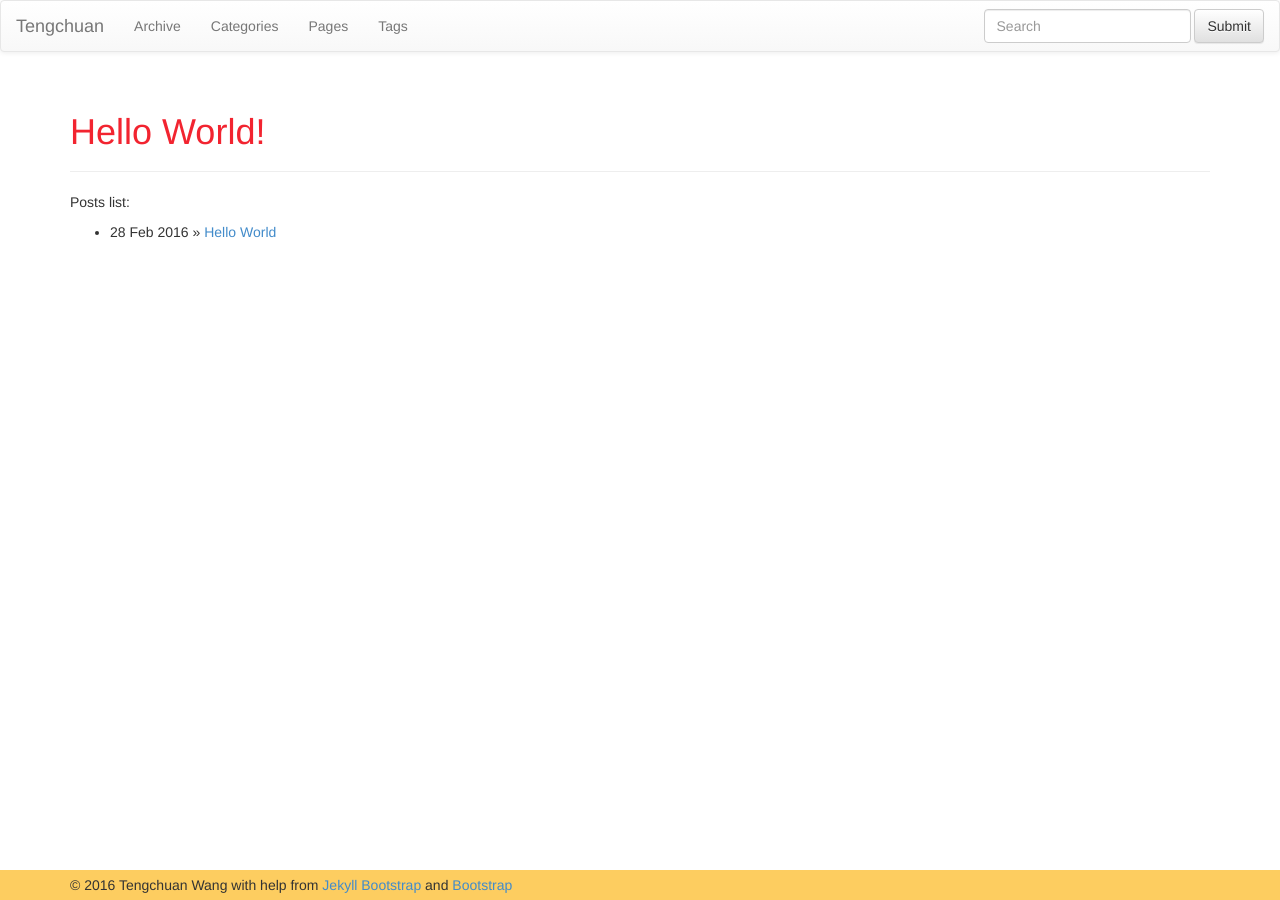
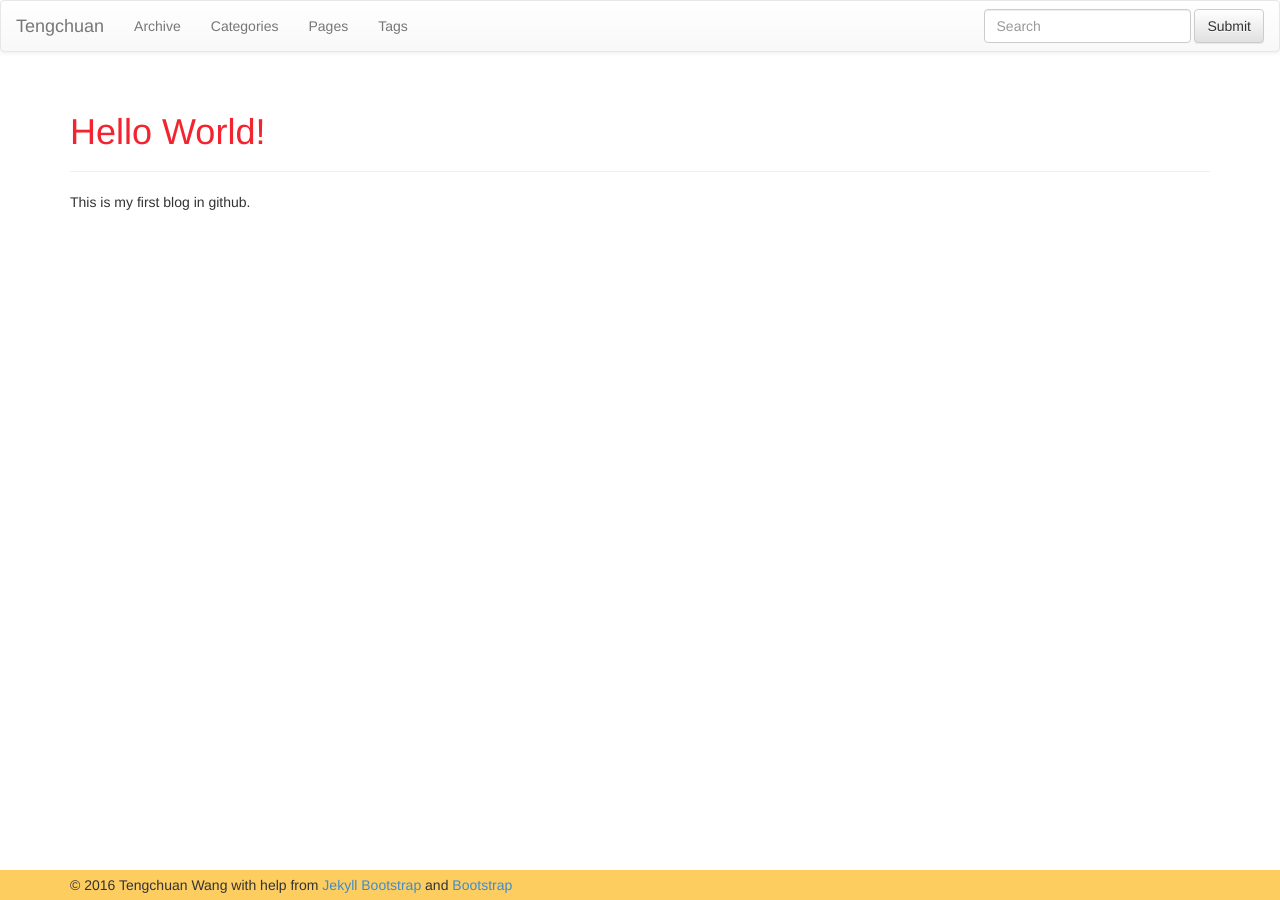
Before and after one commit to wangtengchuan/wangtengchuan.github.io, a Jekyll site: the page built from index.md, in a window 1280 px wide. Built offline with Jekyll 4.4.1, drawn with Linux system fonts in a browser that asks for light colours; nearby versions of some CDN libraries.

```diff
--- a/index.md
+++ b/index.md
@@ -3,11 +3,4 @@ layout: page
 title: Hello World!
 ---
 {% include JB/setup %}
-
-Posts list:
-
-<ul class="posts">
-  {% for post in site.posts %}
-    <li><span>{{ post.date | date_to_string }}</span> &raquo; <a href="{{ BASE_PATH }}{{ post.url }}">{{ post.title }}</a></li>
-  {% endfor %}
-</ul>
+This is my first blog in github.
```
Also changed, not shown: 5 other files.
